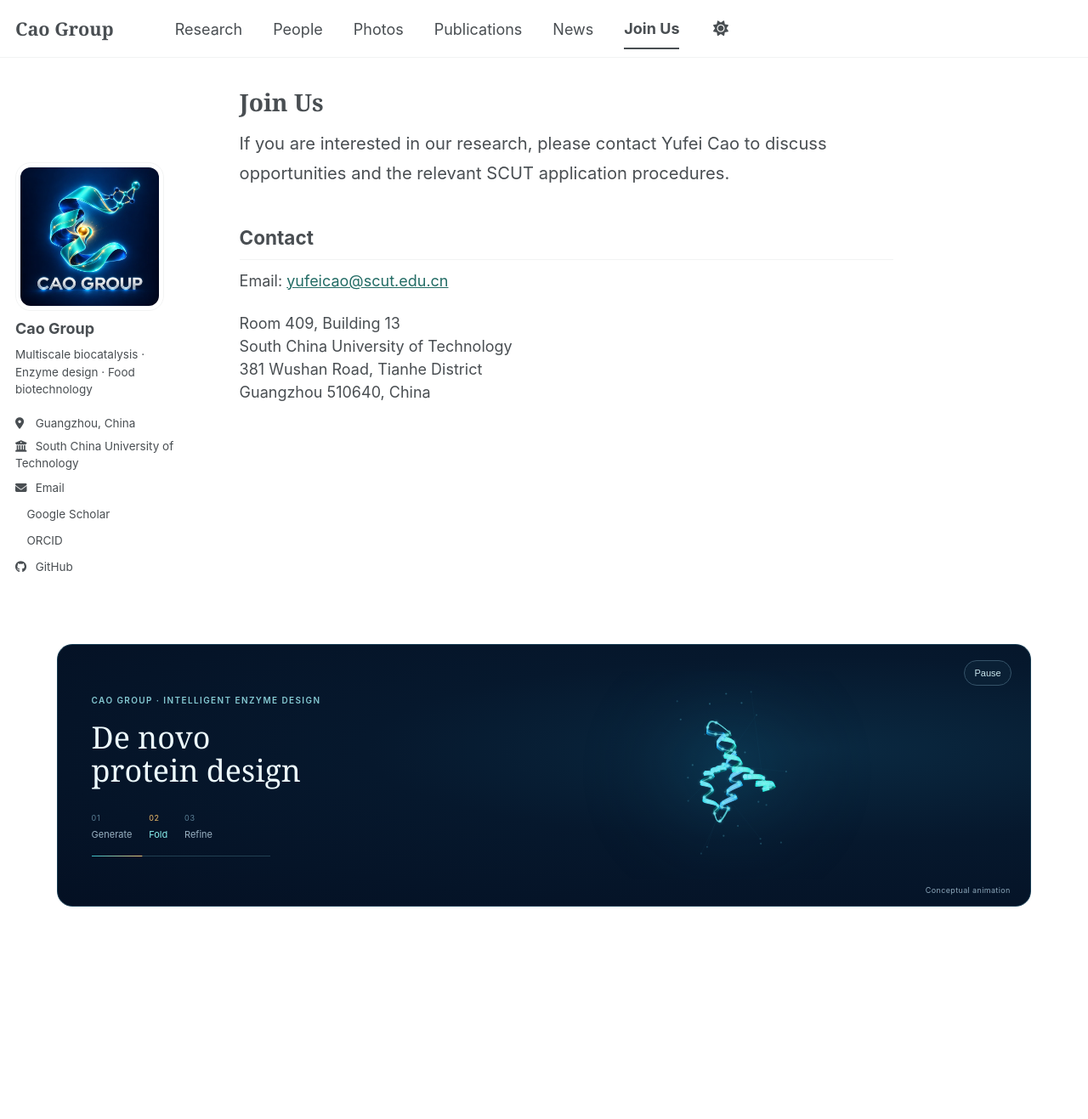
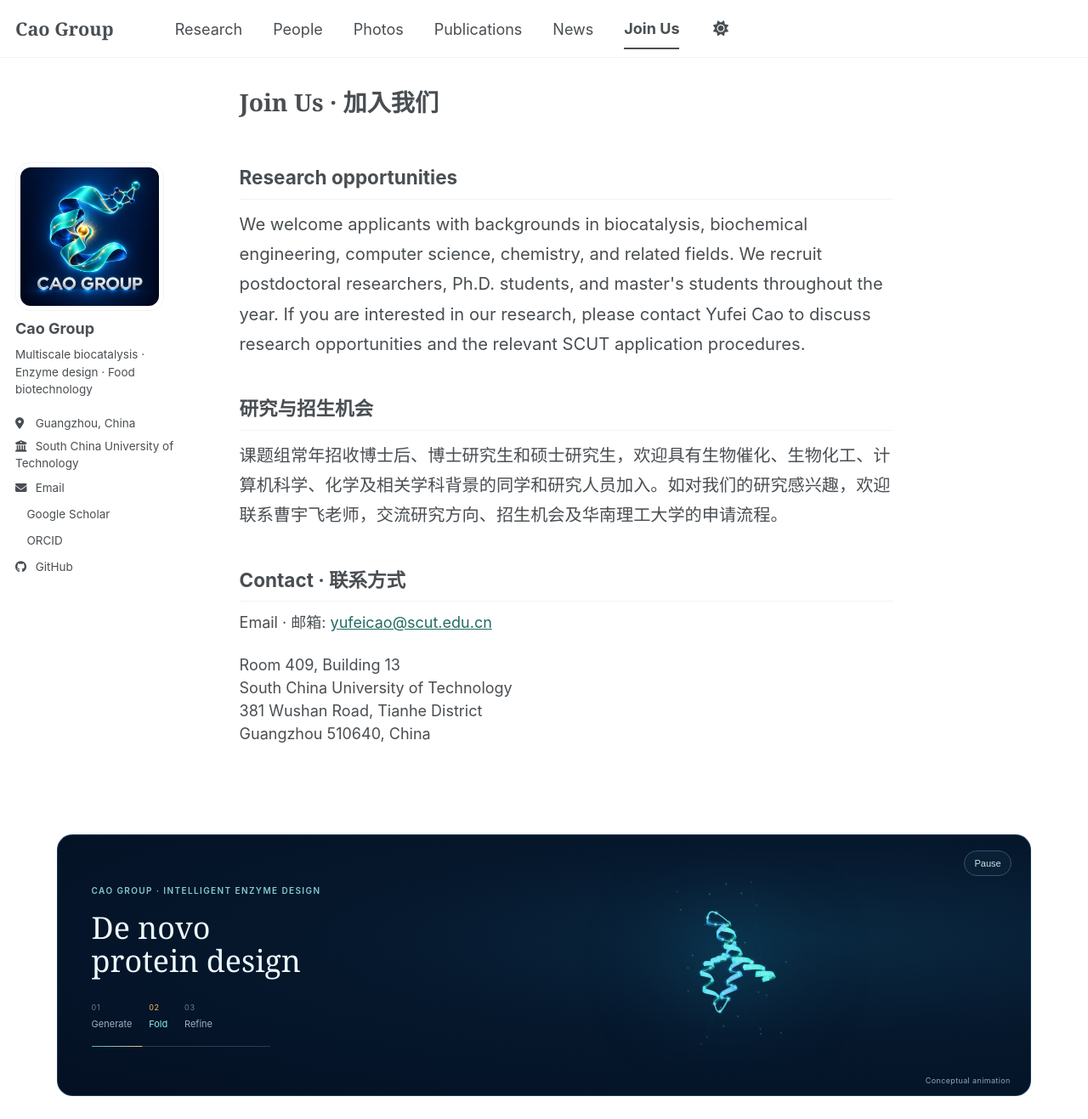
Before and after one commit to Group-Cao/Group-Cao.github.io, a Jekyll site: the page built from _pages/join.html, in a window 1280 px wide and 1317 px high. Shown: the whole window at 85% size. Built offline with Jekyll 4.4.1, drawn with Linux system fonts in a browser that asks for light colours; a style sheet for code colours, icons or effects is not loaded.

Commit message:
Revise PI biography, bilingual recruitment and GitHub link

```diff
--- a/_config.yml
+++ b/_config.yml
@@ -16,7 +16,7 @@ author:
   location: Guangzhou, China
   employer: South China University of Technology
   email: yufeicao@scut.edu.cn
-  github: Group-Cao
+  github_url: https://github.com/
   googlescholar: https://scholar.google.com/citations?user=3ebq8z8AAAAJ&hl=en
   orcid: https://orcid.org/0000-0002-4742-4009
 publication_category:
--- a/_data/lab.yml
+++ b/_data/lab.yml
@@ -83,9 +83,8 @@ pi:
   role: Associate Professor · Principal Investigator
   photo: /images/people/yufei-cao.jpg
   bio: Yufei Cao is an Associate Professor in the School of Food Science and Engineering at South China University
-    of Technology, where he supervises doctoral and master’s students. His research combines biocatalysis, enzyme
-    design, computational chemistry and biology, and food biotechnology. He joined SCUT in September 2023 after
-    receiving his Ph.D. from Tsinghua University.
+    of Technology. His research combines biocatalysis, enzyme design, computational chemistry and biology, and
+    food biotechnology. He joined SCUT in September 2023 after receiving his Ph.D. from Tsinghua University.
   email: yufeicao@scut.edu.cn
   scholar: https://scholar.google.com/citations?user=3ebq8z8AAAAJ&hl=en
   orcid: https://orcid.org/0000-0002-4742-4009
@@ -285,5 +284,8 @@ contact:
 
     Guangzhou 510640, China'
   map_url: ''
-recruitment: If you are interested in our research, please contact Yufei Cao to discuss opportunities and the relevant
-  SCUT application procedures.
+recruitment: We welcome applicants with backgrounds in biocatalysis, biochemical engineering, computer science,
+  chemistry, and related fields. We recruit postdoctoral researchers, Ph.D. students, and master's students
+  throughout the year. If you are interested in our research, please contact Yufei Cao to discuss research
+  opportunities and the relevant SCUT application procedures.
+recruitment_zh: 课题组常年招收博士后、博士研究生和硕士研究生，欢迎具有生物催化、生物化工、计算机科学、化学及相关学科背景的同学和研究人员加入。如对我们的研究感兴趣，欢迎联系曹宇飞老师，交流研究方向、招生机会及华南理工大学的申请流程。
--- a/_includes/author-profile.html
+++ b/_includes/author-profile.html
@@ -85,7 +85,9 @@
       {% if author.dribbble %}
         <li><a href="https://dribbble.com/{{ author.dribbble }}"><i class="fab fa-fw fa-dribbble icon-pad-right" aria-hidden="true"></i>Dribbble</a></li>
       {% endif %}
-      {% if author.github %}
+      {% if author.github_url %}
+        <li><a href="{{ author.github_url | escape }}"><i class="fab fa-fw fa-github icon-pad-right" aria-hidden="true"></i>GitHub</a></li>
+      {% elsif author.github %}
         <li><a href="https://github.com/{{ author.github }}"><i class="fab fa-fw fa-github icon-pad-right" aria-hidden="true"></i>GitHub</a></li>
       {% endif %}
       {% if author.kaggle %}
--- a/_pages/join.html
+++ b/_pages/join.html
@@ -1,14 +1,22 @@
 ---
 layout: single
-title: "Join Us"
+title: "Join Us · 加入我们"
 permalink: /join/
 ---
 
-<p class="lab-intro">{{ site.data.lab.recruitment | escape }}</p>
+<section lang="en" aria-labelledby="opportunities-en">
+  <h2 id="opportunities-en">Research opportunities</h2>
+  <p class="lab-intro">{{ site.data.lab.recruitment | escape }}</p>
+</section>
 
-<h2>Contact</h2>
+<section lang="zh-CN" aria-labelledby="opportunities-zh">
+  <h2 id="opportunities-zh">研究与招生机会</h2>
+  <p class="lab-intro">{{ site.data.lab.recruitment_zh | escape }}</p>
+</section>
+
+<h2>Contact · 联系方式</h2>
 {% if site.data.lab.contact.email != empty %}
-  <p>Email: <a href="mailto:{{ site.data.lab.contact.email | escape }}">{{ site.data.lab.contact.email | escape }}</a></p>
+  <p>Email · 邮箱: <a href="mailto:{{ site.data.lab.contact.email | escape }}">{{ site.data.lab.contact.email | escape }}</a></p>
 {% else %}
   <p>Contact details will be added soon.</p>
 {% endif %}
```
Also changed, not shown: CONTENT_GUIDE.md (+3 -0 lines).
